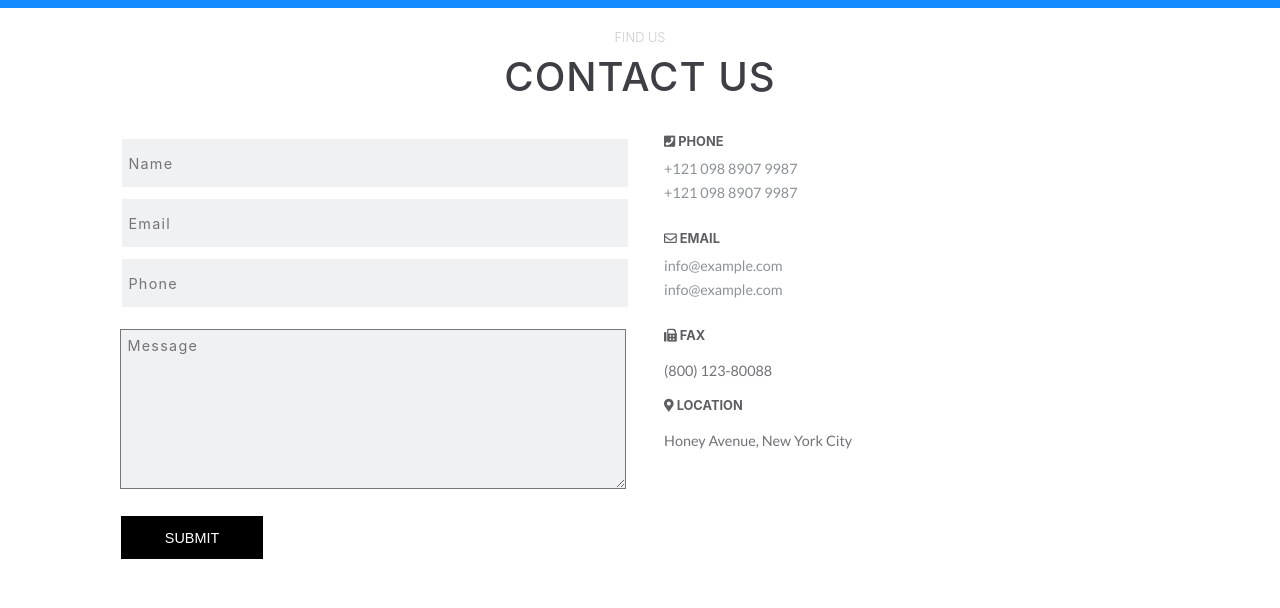
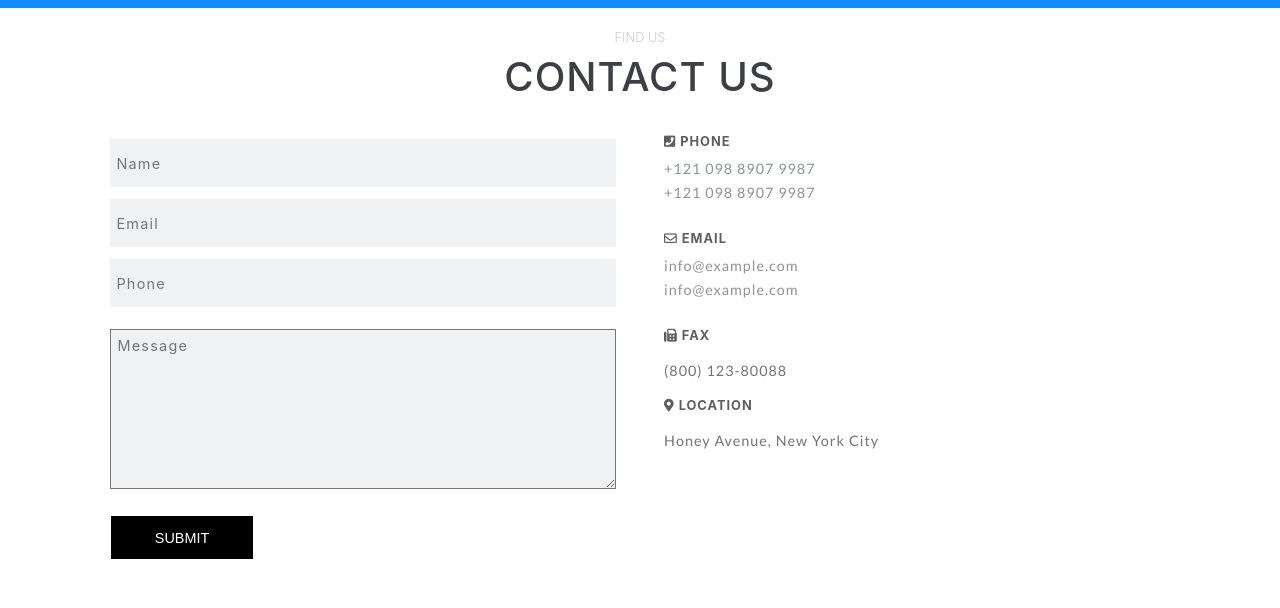
Before and after one commit to AltCampus/bootie_ecommerce, a plain HTML site: page contact.html in a window 1280 px wide. Shown: the part 440-1048 px from the top of the page. Drawn offline with Linux system fonts and the light colour scheme; grey boxes are pictures that could not be loaded.

Commit message:
modify contact again

```diff
--- a/assets/stylesheet/style.css
+++ b/assets/stylesheet/style.css
@@ -734,6 +734,9 @@ footer {
   padding-top: 30px;
   margin-right: 30px;
 }
+.links {
+	letter-spacing: 1px;
+}
 .links li {
 	color: #727377;
 	font-size: 0.8rem;
@@ -874,7 +877,7 @@ footer {
 	background: #f0f1f3;
 	font-family: var(--font-family-sans-serif);
 	letter-spacing: 0.08rem;
-	margin: 12px;
+	margin: 12px 0;
 }
 .contact-container textarea {
 	width: 100%;
@@ -884,7 +887,7 @@ footer {
 	background: #f0f1f3;
 	font-family: var(--font-family-sans-serif);
 	letter-spacing: 0.08rem;
-	margin: 10px;
+	margin: 10px 0;
 }
 .contact-wrapper h6 {
 	color: #ccc;
@@ -915,7 +918,7 @@ ul .mail {
 	border: 1px solid #fff;
 	padding: 10px;
 	font-weight: 500;
-	margin: 10px;
+	margin: 10px 0;
 }
 iframe {
 	border: 5px solid #ccc;
```
